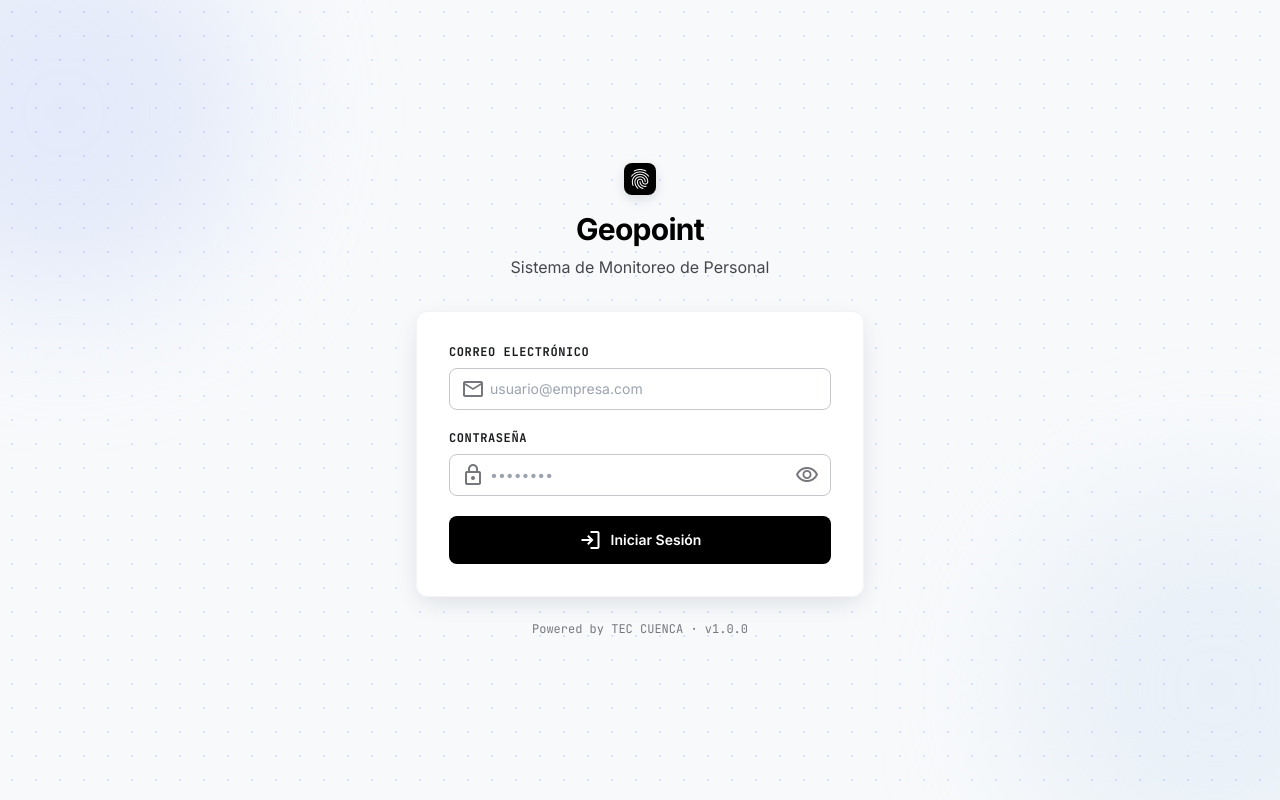
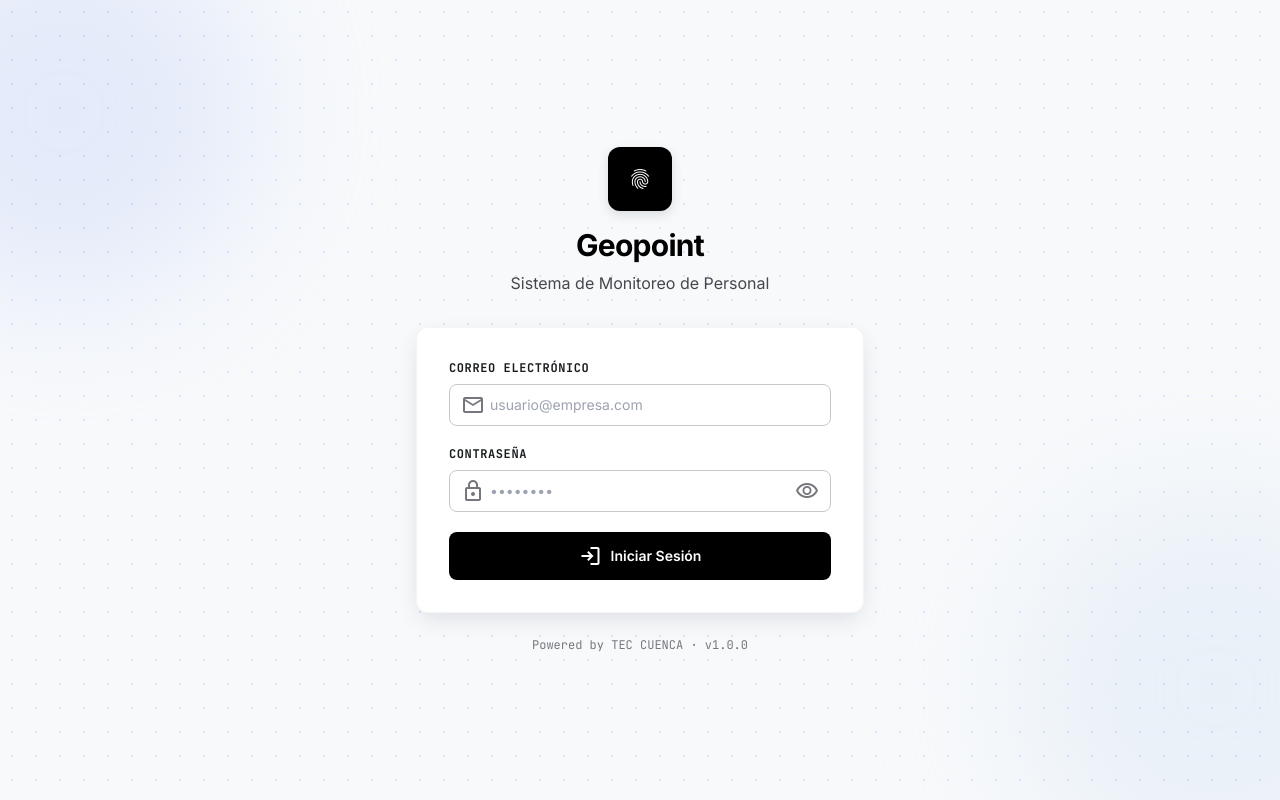
Before and after one commit to cachapasconqueso/monitoreo-de-personal, a React (Vite) app: page /login in a window 1280 px wide. Built offline with nearby package versions, Linux system fonts and the light colour scheme; no server answers.

Commit message:
Restore larger fingerprint icon size on login page

```diff
--- a/src/pages/Login.tsx
+++ b/src/pages/Login.tsx
@@ -36,8 +36,8 @@ export default function Login() {
 
       <main className="w-full max-w-md z-10 relative">
         <div className="text-center mb-8 flex flex-col items-center">
-          <div className="w-8 h-8 bg-primary text-on-primary rounded-lg flex items-center justify-center mb-4 shadow-[0_4px_12px_rgba(13,22,40,0.12)]">
-            <span className="material-symbols-outlined text-xl" style={{ fontVariationSettings: "'FILL' 1" }}>fingerprint</span>
+          <div className="w-16 h-16 bg-primary text-on-primary rounded-xl flex items-center justify-center mb-4 shadow-[0_4px_12px_rgba(13,22,40,0.12)]">
+            <span className="material-symbols-outlined text-4xl" style={{ fontVariationSettings: "'FILL' 1" }}>fingerprint</span>
           </div>
           <h1 className="text-3xl font-bold text-primary tracking-tight">Geopoint</h1>
           <p className="text-on-surface-variant mt-2">Sistema de Monitoreo de Personal</p>
```
